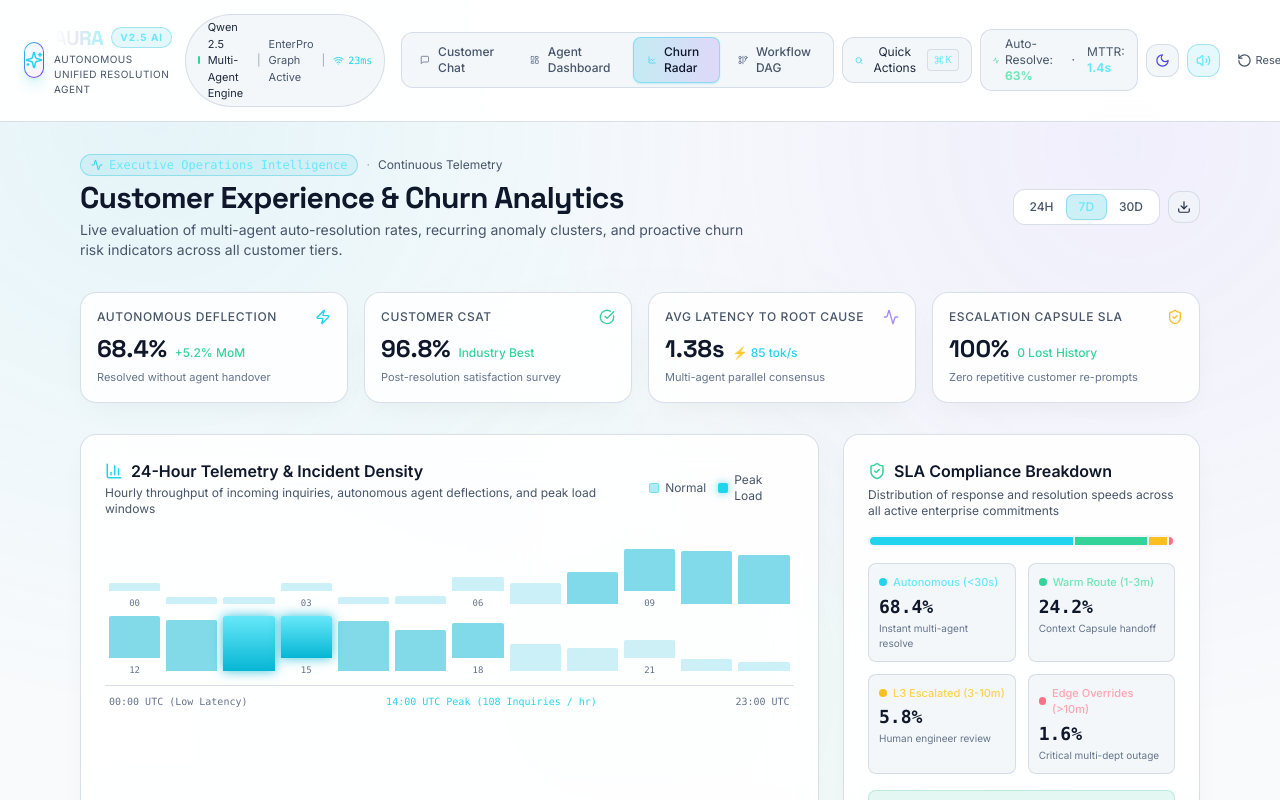
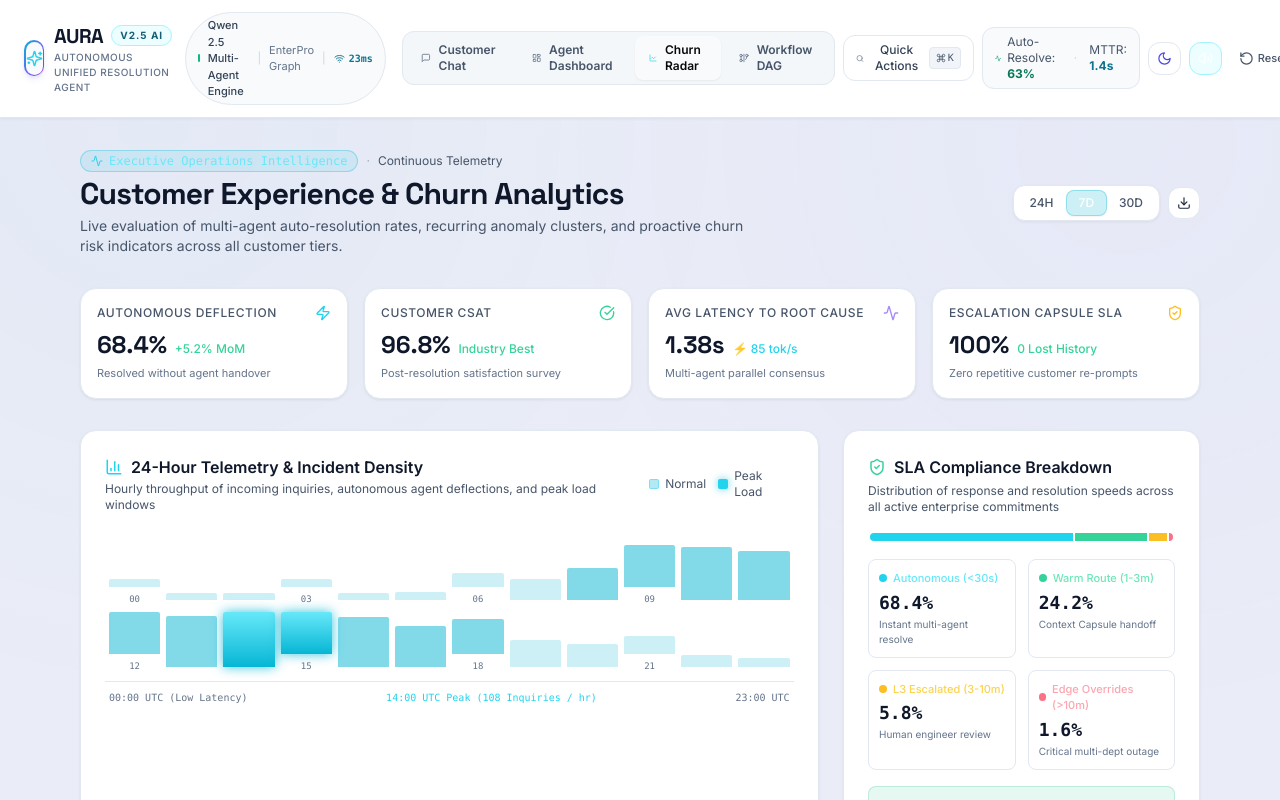
Before and after one commit to Shashankcodelover/AURA-customer-support, a Next.js app: page /analytics in a window 1280 px wide. Shown: the top 800 px of the page. Built offline with nearby package versions, Linux system fonts and the light colour scheme.

Commit message:
feat(theme): refine balanced executive studio palette inspired by azia dashboard with high-contrast elements and zero overflow

```diff
--- a/app/globals.css
+++ b/app/globals.css
@@ -6,21 +6,22 @@
   --font-inter: 'Inter', sans-serif;
   --font-space-grotesk: 'Space Grotesk', sans-serif;
 
-  /* LIGHT THEME (DEFAULT) */
-  --bg-space: #f8fafc;
-  --card-glass: rgba(255, 255, 255, 0.88);
-  --card-glass-hover: rgba(255, 255, 255, 0.98);
-  --border-glass: rgba(226, 232, 240, 0.95);
-  --border-cyan-glow: rgba(6, 182, 212, 0.5);
-  --border-violet-glow: rgba(139, 92, 246, 0.5);
+  /* BALANCED EXECUTIVE PRO STUDIO THEME (DEFAULT) */
+  /* Professional neutral cool slate canvas (#eaedf7) with crisp Pure White cards & Deep Charcoal text */
+  --bg-space: #eaedf7;
+  --card-glass: #ffffff;
+  --card-glass-hover: #ffffff;
+  --border-glass: #dbe2ea;
+  --border-cyan-glow: rgba(2, 132, 199, 0.4);
+  --border-violet-glow: rgba(99, 102, 241, 0.4);
   --cyan-accent: #0284c7;
-  --violet-accent: #7c3aed;
+  --violet-accent: #6366f1;
   --emerald-accent: #059669;
   --amber-accent: #d97706;
   --rose-accent: #e11d48;
 }
 
-/* DARK THEME */
+/* CYBERNETIC OBSIDIAN DARK THEME */
 html.dark {
   --bg-space: #060913;
   --card-glass: rgba(13, 20, 36, 0.72);
@@ -37,6 +38,8 @@ html.dark {
 
 html {
   scroll-behavior: smooth;
+  overflow-x: hidden;
+  max-width: 100vw;
 }
 
 html,
@@ -45,14 +48,14 @@ body {
   color: #0f172a;
   font-family: var(--font-inter);
   background-image:
-    radial-gradient(circle at 12% 15%, rgba(6, 182, 212, 0.08) 0%, transparent 45%),
-    radial-gradient(circle at 88% 18%, rgba(139, 92, 246, 0.07) 0%, transparent 45%),
-    radial-gradient(circle at 50% 85%, rgba(16, 185, 129, 0.05) 0%, transparent 50%);
+    radial-gradient(circle at 12% 15%, rgba(2, 132, 199, 0.03) 0%, transparent 45%),
+    radial-gradient(circle at 88% 18%, rgba(99, 102, 241, 0.03) 0%, transparent 45%);
   background-attachment: fixed;
   overflow-x: hidden;
+  max-width: 100vw;
   text-rendering: optimizeLegibility;
   -webkit-font-smoothing: antialiased;
-  transition: background-color 0.25s ease, color 0.25s ease;
+  transition: background-color 0.2s ease, color 0.2s ease;
 }
 
 html.dark,
@@ -73,31 +76,37 @@ button:active:not(:disabled) {
   transform: scale(0.97);
 }
 
-/* Glassmorphism Classes */
+/* Professional Card Classes */
 .glass-card {
   background: var(--card-glass);
-  backdrop-filter: blur(20px);
-  -webkit-backdrop-filter: blur(20px);
   border: 1px solid var(--border-glass);
   border-radius: 1rem;
-  box-shadow: 0 10px 30px -10px rgba(0, 0, 0, 0.06), inset 0 1px 0 rgba(255, 255, 255, 0.8);
+  box-shadow: 0 1px 3px 0 rgba(15, 23, 42, 0.07), 0 1px 2px -1px rgba(15, 23, 42, 0.04);
   transition: all 0.25s cubic-bezier(0.16, 1, 0.3, 1);
   will-change: transform, border-color, box-shadow;
 }
 
 html.dark .glass-card {
+  backdrop-filter: blur(20px);
+  -webkit-backdrop-filter: blur(20px);
+  border-color: rgba(255, 255, 255, 0.08);
   box-shadow: 0 10px 30px -10px rgba(0, 0, 0, 0.5), inset 0 1px 0 rgba(255, 255, 255, 0.05);
 }
 
 .glass-card:hover {
-  border-color: rgba(6, 182, 212, 0.3);
+  border-color: #cbd5e1;
+  box-shadow: 0 4px 12px -2px rgba(15, 23, 42, 0.08);
+}
+
+html.dark .glass-card:hover {
+  border-color: rgba(6, 182, 212, 0.35);
 }
 
 .glass-card-interactive:hover {
   background: var(--card-glass-hover);
   border-color: var(--border-cyan-glow);
   transform: translateY(-2px);
-  box-shadow: 0 16px 36px -10px rgba(6, 182, 212, 0.15), inset 0 1px 0 rgba(255, 255, 255, 0.5);
+  box-shadow: 0 8px 24px -4px rgba(15, 23, 42, 0.1);
 }
 
 html.dark .glass-card-interactive:hover {
@@ -128,9 +137,32 @@ html.dark .gradient-text-emerald {
   -webkit-text-fill-color: transparent;
 }
 
-/* Light Mode Overrides for pristine contrast */
-html:not(.dark) .text-white {
+/* Light Theme High-Contrast Black & White Professional Rules */
+html:not(.dark) {
+  color: #0f172a;
+}
+
+/* Headings and labels default to deep charcoal/black in light theme */
+html:not(.dark) .text-white:not(button):not(button *):not([class*="from-"]):not([class*="bg-"]):not([class*="bg-slate-900"]):not([class*="bg-black"]):not([class*="bg-cyan-600"]):not([class*="bg-blue-600"]):not([class*="bg-indigo-600"]):not([class*="bg-emerald-600"]):not([class*="bg-rose-600"]):not([class*="bg-amber-600"]) {
   color: #0f172a !important;
+}
+
+/* Keep button and badge text pure white on dark/colored backgrounds */
+html:not(.dark) button[class*="from-"],
+html:not(.dark) button[class*="from-"] *,
+html:not(.dark) button[class*="bg-cyan"],
+html:not(.dark) button[class*="bg-cyan"] *,
+html:not(.dark) button[class*="bg-blue"],
+html:not(.dark) button[class*="bg-blue"] *,
+html:not(.dark) button[class*="bg-indigo"],
+html:not(.dark) button[class*="bg-indigo"] *,
+html:not(.dark) button[class*="bg-slate-900"],
+html:not(.dark) button[class*="bg-slate-900"] *,
+html:not(.dark) button[class*="bg-black"],
+html:not(.dark) button[class*="bg-black"] *,
+html:not(.dark) button.btn-primary,
+html:not(.dark) button.btn-primary * {
+  color: #ffffff !important;
 }
 
 html:not(.dark) .text-gray-400 {
@@ -149,6 +181,7 @@ html:not(.dark) .text-gray-600 {
   color: #94a3b8 !important;
 }
 
+/* Containers that were dark in dark mode become crisp pure white in light mode */
 html:not(.dark) .bg-black\/40,
 html:not(.dark) .bg-black\/75,
 html:not(.dark) .bg-black\/90,
@@ -156,14 +189,15 @@ html:not(.dark) .bg-\[\#060913\]\/85,
 html:not(.dark) .bg-\[\#060913\]\/95,
 html:not(.dark) .bg-\[\#080d1a\],
 html:not(.dark) .bg-\[\#090d1a\] {
-  background-color: rgba(255, 255, 255, 0.94) !important;
+  background-color: #ffffff !important;
   color: #0f172a !important;
+  box-shadow: 0 1px 3px rgba(15, 23, 42, 0.06);
 }
 
 html:not(.dark) .border-white\/5,
 html:not(.dark) .border-white\/10,
 html:not(.dark) .border-white\/20 {
-  border-color: rgba(203, 213, 225, 0.75) !important;
+  border-color: #e2e8f0 !important;
 }
 
 html:not(.dark) .bg-white\/5,
@@ -171,30 +205,48 @@ html:not(.dark) .bg-white\/\[0\.02\],
 html:not(.dark) .bg-white\/\[0\.03\],
 html:not(.dark) .bg-white\/\[0\.04\],
 html:not(.dark) .bg-white\/\[0\.05\] {
-  background-color: rgba(241, 245, 249, 0.8) !important;
+  background-color: #ffffff !important;
+  border-color: #e2e8f0 !important;
 }
 
 html:not(.dark) .bg-white\/10 {
-  background-color: rgba(226, 232, 240, 0.85) !important;
+  background-color: #f1f5f9 !important;
 }
 
 html:not(.dark) .hover\:bg-white\/10:hover,
 html:not(.dark) .hover\:bg-white\/\[0\.05\]:hover,
 html:not(.dark) .hover\:bg-white\/\[0\.07\]:hover,
 html:not(.dark) .hover\:bg-white\/\[0\.08\]:hover {
-  background-color: rgba(226, 232, 240, 0.9) !important;
+  background-color: #f1f5f9 !important;
 }
 
 html:not(.dark) .hover\:text-white:hover {
   color: #0f172a !important;
 }
 
+html:not(.dark) header {
+  background-color: #ffffff !important;
+  border-bottom: 1px solid #e2e8f0 !important;
+  box-shadow: 0 1px 2px 0 rgba(0, 0, 0, 0.04);
+}
+
 html:not(.dark) input {
+  background-color: #ffffff !important;
   color: #0f172a !important;
 }
 
 html:not(.dark) input::placeholder {
   color: #94a3b8 !important;
+}
+
+html:not(.dark) .bg-slate-900 {
+  background-color: #f8fafc !important;
+  color: #09090b !important;
+}
+
+/* Prevent unwanted horizontal overflow */
+* {
+  box-sizing: border-box;
 }
 
 /* Custom Sleek Scrollbar */
@@ -222,8 +274,8 @@ html.dark ::-webkit-scrollbar-thumb:hover {
 
 /* Animations */
 @keyframes pulse-cyan {
-  0%, 100% { box-shadow: 0 0 0 0 rgba(6, 182, 212, 0.5); }
-  50% { box-shadow: 0 0 0 8px rgba(6, 182, 212, 0); }
+  0%, 100% { box-shadow: 0 0 0 0 rgba(2, 132, 199, 0.4); }
+  50% { box-shadow: 0 0 0 8px rgba(2, 132, 199, 0); }
 }
 
 .pulse-cyan-ring {
@@ -252,7 +304,7 @@ html.dark ::-webkit-scrollbar-thumb:hover {
   content: '';
   position: absolute;
   top: 0; left: 0; right: 0; bottom: 0;
-  background: linear-gradient(90deg, transparent, rgba(255, 255, 255, 0.15), transparent);
+  background: linear-gradient(90deg, transparent, rgba(255, 255, 255, 0.2), transparent);
   transform: translateX(-100%);
   animation: shimmer 2.5s infinite;
 }
--- a/components/Nav.tsx
+++ b/components/Nav.tsx
@@ -72,38 +72,38 @@ export default function Nav() {
 
   return (
     <header className="border-b border-white/10 sticky top-0 z-50 bg-[#060913]/85 backdrop-blur-xl transition-all">
-      <div className="max-w-7xl mx-auto px-4 sm:px-6 py-3.5 flex items-center justify-between gap-4">
+      <div className="max-w-7xl mx-auto px-4 sm:px-6 py-3 flex items-center justify-between gap-4">
         {/* Brand & Telemetry */}
         <div className="flex items-center gap-3">
           <Link href="/" onClick={() => playClickSound()} className="flex items-center gap-2.5 group">
-            <div className="w-9 h-9 rounded-xl bg-gradient-to-br from-cyan-400 via-indigo-500 to-purple-600 p-[1px] shadow-lg shadow-cyan-500/20 group-hover:shadow-cyan-500/40 transition">
-              <div className="w-full h-full bg-[#090d1a] rounded-[11px] flex items-center justify-center">
-                <Sparkles className="text-cyan-400 group-hover:scale-110 transition" size={18} />
+            <div className="w-9 h-9 rounded-xl bg-gradient-to-br from-cyan-500 via-indigo-500 to-purple-600 p-[1.5px] shadow-md shadow-indigo-500/15 group-hover:shadow-indigo-500/30 transition">
+              <div className="w-full h-full bg-slate-900 rounded-[10px] flex items-center justify-center">
+                <Sparkles className="text-cyan-400 group-hover:scale-110 transition" size={17} />
               </div>
             </div>
             <div>
               <div className="flex items-center gap-2">
-                <span className="font-display text-xl font-extrabold tracking-tight bg-gradient-to-r from-white via-slate-200 to-cyan-200 bg-clip-text text-transparent">
+                <span className="font-display text-xl font-extrabold tracking-tight text-slate-900 dark:text-transparent dark:bg-clip-text dark:bg-gradient-to-r dark:from-white dark:via-slate-200 dark:to-cyan-200">
                   AURA
                 </span>
-                <span className="text-[10px] uppercase font-bold tracking-widest px-2 py-0.5 rounded-full bg-cyan-500/10 text-cyan-300 border border-cyan-500/30">
+                <span className="text-[10px] uppercase font-bold tracking-widest px-2 py-0.5 rounded-full bg-cyan-50 dark:bg-cyan-500/10 text-cyan-800 dark:text-cyan-300 border border-cyan-200 dark:border-cyan-500/30">
                   v2.5 AI
                 </span>
               </div>
-              <p className="text-[10px] text-gray-400 tracking-wider hidden sm:block">
+              <p className="text-[10px] text-slate-500 dark:text-gray-400 tracking-wider hidden sm:block font-medium">
                 AUTONOMOUS UNIFIED RESOLUTION AGENT
               </p>
             </div>
           </Link>
 
           {/* Engine Status Pill */}
-          <div className="hidden lg:flex items-center gap-2 px-3 py-1 rounded-full bg-white/[0.04] border border-white/10 text-[11px] text-gray-300">
-            <span className="w-2 h-2 rounded-full bg-emerald-400 animate-pulse" />
-            <span>Qwen 2.5 Multi-Agent Engine</span>
-            <span className="text-gray-600">|</span>
-            <span className="text-gray-400">EnterPro Graph Active</span>
-            <span className="text-gray-600">|</span>
-            <span className="flex items-center gap-1 text-[10px] font-mono text-cyan-400">
+          <div className="hidden lg:flex items-center gap-2 px-3 py-1 rounded-full bg-slate-50 dark:bg-white/[0.04] border border-slate-200 dark:border-white/10 text-[11px] text-slate-600 dark:text-gray-300">
+            <span className="w-2 h-2 rounded-full bg-emerald-500 animate-pulse" />
+            <span className="font-medium text-slate-700 dark:text-gray-200">Qwen 2.5 Multi-Agent Engine</span>
+            <span className="text-slate-300 dark:text-gray-600">|</span>
+            <span className="text-slate-500 dark:text-gray-400">EnterPro Graph</span>
+            <span className="text-slate-300 dark:text-gray-600">|</span>
+            <span className="flex items-center gap-1 text-[10px] font-mono font-semibold text-cyan-700 dark:text-cyan-400">
               <Wifi size={11} /> {ping}ms
             </span>
           </div>
@@ -111,7 +111,7 @@ export default function Nav() {
 
         {/* Center/Right Nav Links */}
         <div className="hidden md:flex items-center gap-2">
-          <nav className="flex items-center gap-1 bg-white/[0.03] border border-white/10 p-1 rounded-xl">
+          <nav className="flex items-center gap-1 bg-slate-100/80 dark:bg-white/[0.03] border border-slate-200 dark:border-white/10 p-1 rounded-xl">
             {links.map((l) => {
               const Icon = l.icon;
               const isActive = pathname === l.href;
@@ -120,16 +120,16 @@ export default function Nav() {
                   key={l.href}
                   href={l.href}
                   onClick={() => playClickSound()}
-                  className={`flex items-center gap-2 px-3.5 py-1.5 rounded-lg text-xs font-medium transition ${
+                  className={`flex items-center gap-2 px-3.5 py-1.5 rounded-lg text-xs font-semibold transition ${
                     isActive
-                      ? 'bg-gradient-to-r from-cyan-500/20 to-violet-500/20 text-white border border-cyan-400/40 shadow-sm shadow-cyan-500/20'
-                      : 'text-gray-400 hover:text-white hover:bg-white/[0.05]'
+                      ? 'bg-slate-900 text-white shadow-sm dark:bg-gradient-to-r dark:from-cyan-500/20 dark:to-violet-500/20 dark:text-cyan-200 dark:border dark:border-cyan-400/40'
+                      : 'text-slate-600 hover:text-slate-950 hover:bg-slate-200/60 dark:text-gray-400 dark:hover:text-white dark:hover:bg-white/[0.05]'
                   }`}
                 >
-                  <Icon size={14} className={isActive ? 'text-cyan-400' : 'text-gray-500'} />
+                  <Icon size={14} className={isActive ? 'text-cyan-400' : 'text-slate-500 dark:text-gray-500'} />
                   {l.label}
                   {l.href === '/dashboard' && capsules.length > 0 && (
-                    <span className="px-1.5 py-0.2 rounded-full text-[10px] bg-amber-500/20 text-amber-300 border border-amber-500/40 font-mono">
+                    <span className="px-1.5 py-0.2 rounded-full text-[10px] bg-amber-500 text-white dark:bg-amber-500/20 dark:text-amber-300 border border-amber-600 dark:border-amber-500/40 font-mono font-bold">
                       {capsules.length}
                     </span>
                   )}
@@ -144,27 +144,27 @@ export default function Nav() {
               playClickSound();
               setPaletteOpen(true);
             }}
-            className="flex items-center gap-2 px-3 py-1.5 rounded-xl border border-white/10 bg-white/[0.03] hover:bg-white/[0.08] hover:border-cyan-500/30 text-gray-400 hover:text-white transition text-xs group"
+            className="flex items-center gap-2 px-3 py-1.5 rounded-xl border border-slate-200 dark:border-white/10 bg-white dark:bg-white/[0.03] hover:bg-slate-50 dark:hover:bg-white/[0.08] hover:border-slate-300 dark:hover:border-cyan-500/30 text-slate-600 dark:text-gray-400 hover:text-slate-950 dark:hover:text-white transition text-xs shadow-2xs group"
             title="Open Omnibar Command Palette (Ctrl+K)"
           >
-            <Search size={13} className="text-cyan-400 group-hover:scale-110 transition" />
-            <span className="hidden lg:inline text-gray-300">Quick Actions</span>
-            <kbd className="flex items-center gap-0.5 px-1.5 py-0.5 rounded bg-white/5 border border-white/10 text-[10px] font-mono text-cyan-300">
+            <Search size={13} className="text-slate-500 dark:text-cyan-400 group-hover:scale-110 transition" />
+            <span className="hidden lg:inline text-slate-700 dark:text-gray-300 font-medium">Quick Actions</span>
+            <kbd className="flex items-center gap-0.5 px-1.5 py-0.5 rounded bg-slate-100 dark:bg-white/5 border border-slate-200 dark:border-white/10 text-[10px] font-mono text-slate-600 dark:text-cyan-300">
               <Command size={10} className="hidden lg:inline" /> K
             </kbd>
           </button>
 
           {/* Performance Pill */}
-          <div className="hidden xl:flex items-center gap-3 px-3 py-1.5 rounded-xl border border-white/10 bg-white/[0.02] text-xs text-gray-400">
+          <div className="hidden xl:flex items-center gap-3 px-3 py-1.5 rounded-xl border border-slate-200 dark:border-white/10 bg-slate-50 dark:bg-white/[0.02] text-xs text-slate-600 dark:text-gray-400">
             <div className="flex items-center gap-1.5">
-              <Activity size={13} className="text-emerald-400" />
+              <Activity size={13} className="text-emerald-600 dark:text-emerald-400" />
               <span>
-                Auto-Resolve: <strong className="text-emerald-300">{rate}%</strong>
+                Auto-Resolve: <strong className="text-emerald-700 dark:text-emerald-300">{rate}%</strong>
               </span>
             </div>
-            <span className="text-gray-700">·</span>
+            <span className="text-slate-300 dark:text-gray-700">·</span>
             <span>
-              MTTR: <strong className="text-cyan-300">1.4s</strong>
+              MTTR: <strong className="text-cyan-700 dark:text-cyan-300">1.4s</strong>
             </span>
           </div>
 
@@ -175,7 +175,7 @@ export default function Nav() {
               toggleTheme();
             }}
             title={theme === 'light' ? 'Switch to Cybernetic Dark Mode' : 'Switch to Executive Light Mode'}
-            className="p-2 rounded-xl border border-white/10 bg-white/5 hover:bg-white/10 text-gray-300 hover:text-cyan-400 transition flex items-center gap-1 text-xs"
+            className="p-2 rounded-xl border border-slate-200 dark:border-white/10 bg-white dark:bg-white/5 hover:bg-slate-100 dark:hover:bg-white/10 text-slate-700 dark:text-gray-300 transition flex items-center gap-1 text-xs shadow-2xs"
           >
             {theme === 'light' ? <Moon size={15} className="text-indigo-600" /> : <Sun size={15} className="text-amber-400" />}
           </button>
@@ -184,10 +184,10 @@ export default function Nav() {
           <button
             onClick={toggleSound}
             title={soundOn ? 'Mute Cybernetic Audio' : 'Enable Cybernetic Audio'}
-            className={`p-2 rounded-xl border transition flex items-center gap-1 text-xs ${
+            className={`p-2 rounded-xl border transition flex items-center gap-1 text-xs shadow-2xs ${
               soundOn
-                ? 'bg-cyan-500/10 border-cyan-500/30 text-cyan-300 hover:bg-cyan-500/20'
-                : 'bg-white/5 border-white/10 text-gray-500 hover:text-white'
+                ? 'bg-cyan-50 dark:bg-cyan-500/10 border-cyan-200 dark:border-cyan-500/30 text-cyan-700 dark:text-cyan-300 hover:bg-cyan-100'
+                : 'bg-white dark:bg-white/5 border-slate-200 dark:border-white/10 text-slate-500 dark:text-gray-500 hover:text-slate-900 dark:hover:text-white'
             }`}
           >
             {soundOn ? <Volume2 size={15} /> : <VolumeX size={15} />}
@@ -202,10 +202,10 @@ export default function Nav() {
               }
             }}
             title="Reset demo state"
-            className="p-2 rounded-xl text-gray-400 hover:text-white hover:bg-white/10 border border-transparent hover:border-white/10 transition flex items-center gap-1 text-xs"
+            className="p-2 rounded-xl text-slate-600 dark:text-gray-400 hover:text-slate-950 dark:hover:text-white hover:bg-slate-100 dark:hover:bg-white/10 border border-transparent hover:border-slate-200 dark:hover:border-white/10 transition flex items-center gap-1 text-xs"
           >
             <RotateCcw size={15} />
-            <span className="hidden xl:inline text-[11px]">Reset</span>
+            <span className="hidden xl:inline text-[11px] font-medium">Reset</span>
           </button>
         </div>
 
@@ -216,7 +216,7 @@ export default function Nav() {
               playClickSound();
               setPaletteOpen(true);
             }}
-            className="p-2 rounded-lg bg-white/5 border border-white/10 text-cyan-400 hover:text-white"
+            className="p-2 rounded-lg bg-slate-100 dark:bg-white/5 border border-slate-200 dark:border-white/10 text-cyan-600 dark:text-cyan-400 hover:text-slate-950 dark:hover:text-white"
             title="Open Command Palette"
           >
             <Search size={16} />
@@ -227,7 +227,7 @@ export default function Nav() {
               playClickSound();
               toggleTheme();
             }}
-            className="p-2 rounded-lg bg-white/5 border border-white/10 text-gray-300 hover:text-white"
+            className="p-2 rounded-lg bg-slate-100 dark:bg-white/5 border border-slate-200 dark:border-white/10 text-slate-700 dark:text-gray-300 hover:text-slate-950 dark:hover:text-white"
             title={theme === 'light' ? 'Switch to Dark Mode' : 'Switch to Light Mode'}
           >
             {theme === 'light' ? <Moon size={16} className="text-indigo-600" /> : <Sun size={16} className="text-amber-400" />}
@@ -235,14 +235,14 @@ export default function Nav() {
 
           <button
             onClick={toggleSound}
-            className="p-2 rounded-lg bg-white/5 border border-white/10 text-gray-300 hover:text-white"
+            className="p-2 rounded-lg bg-slate-100 dark:bg-white/5 border border-slate-200 dark:border-white/10 text-slate-700 dark:text-gray-300 hover:text-slate-950 dark:hover:text-white"
           >
-            {soundOn ? <Volume2 size={16} className="text-cyan-400" /> : <VolumeX size={16} />}
+            {soundOn ? <Volume2 size={16} className="text-cyan-600 dark:text-cyan-400" /> : <VolumeX size={16} />}
           </button>
 
           <button
             onClick={() => setMobileMenuOpen(!mobileMenuOpen)}
-            className="p-2 rounded-lg bg-white/5 border border-white/10 text-gray-300 hover:text-white"
+            className="p-2 rounded-lg bg-slate-100 dark:bg-white/5 border border-slate-200 dark:border-white/10 text-slate-700 dark:text-gray-300 hover:text-slate-950 dark:hover:text-white"
           >
             {mobileMenuOpen ? <X size={20} /> : <Menu size={20} />}
           </button>
@@ -251,7 +251,7 @@ export default function Nav() {
 
       {/* Mobile Menu Dropdown */}
       {mobileMenuOpen && (
-        <div className="md:hidden px-4 pt-2 pb-4 border-t border-white/10 bg-[#060913]/95 space-y-1">
+        <div className="md:hidden px-4 pt-2 pb-4 border-t border-slate-200 dark:border-white/10 bg-white dark:bg-[#060913]/95 space-y-1 shadow-lg">
           {links.map((l) => {
             const Icon = l.icon;
             const isActive = pathname === l.href;
@@ -263,11 +263,13 @@ export default function Nav() {
                   playClickSound();
                   setMobileMenuOpen(false);
                 }}
-                className={`flex items-center gap-3 px-3 py-2.5 rounded-xl text-sm font-medium transition ${
-                  isActive ? 'bg-cyan-500/15 text-cyan-300 border border-cyan-500/30' : 'text-gray-400 hover:text-white'
+                className={`flex items-center gap-3 px-3 py-2.5 rounded-xl text-sm font-semibold transition ${
+                  isActive
+                    ? 'bg-slate-900 text-white dark:bg-cyan-500/15 dark:text-cyan-300 dark:border dark:border-cyan-500/30'
+                    : 'text-slate-700 hover:text-slate-950 hover:bg-slate-100 dark:text-gray-400 dark:hover:text-white'
                 }`}
               >
-                <Icon size={16} />
+                <Icon size={16} className={isActive ? 'text-cyan-400' : 'text-slate-500 dark:text-gray-400'} />
                 {l.label}
               </Link>
             );
@@ -278,7 +280,7 @@ export default function Nav() {
               resetDemo();
               setMobileMenuOpen(false);
             }}
-            className="w-full flex items-center gap-3 px-3 py-2.5 rounded-xl text-sm font-medium text-rose-400 hover:bg-rose-500/10"
+            className="w-full flex items-center gap-3 px-3 py-2.5 rounded-xl text-sm font-semibold text-rose-600 dark:text-rose-400 hover:bg-rose-50 dark:hover:bg-rose-500/10"
           >
             <RotateCcw size={16} /> Reset Demo State
           </button>
```
Also changed, not shown: app/dashboard/page.tsx (+7 -7 lines), app/page.tsx (+85 -84 lines), app/workflow/page.tsx (+10 -10 lines).
